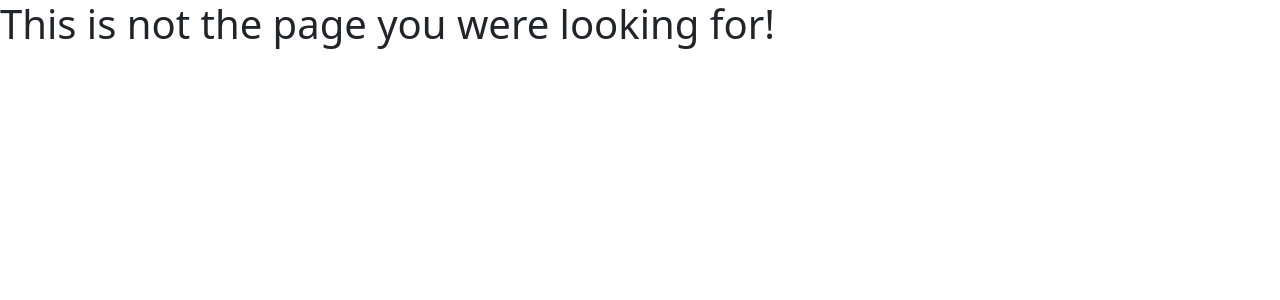
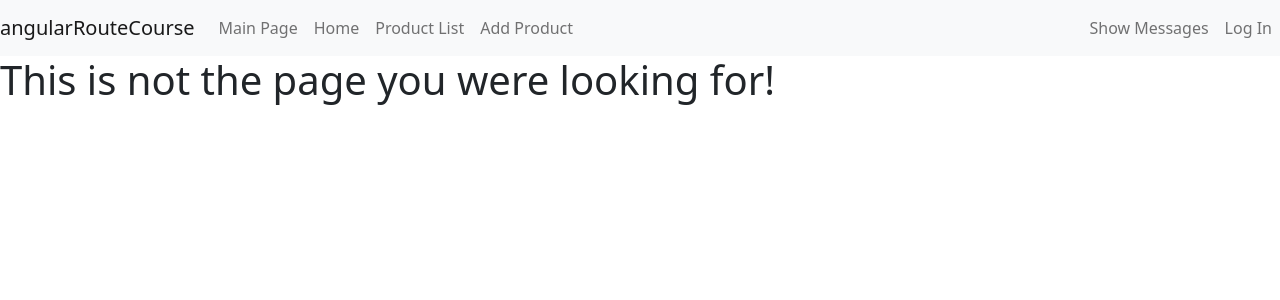
Before and after one commit to alymomdouh/angularRouteCourse, an Angular app: page /Product in a window 1280 px wide. Shown: the top 300 px of the page. Built offline with nearby package versions, Linux system fonts and the light colour scheme; what angular-in-memory-web-api would draw is missing.

Commit message:
add navbar to main app page

```diff
--- a/src/app/AngularRoutingCourse/home/components/wellcome/wellcome.component.html
+++ b/src/app/AngularRoutingCourse/home/components/wellcome/wellcome.component.html
@@ -1,3 +1,4 @@
+<!--
 <nav class="navbar navbar-expand navbar-light bg-light">
     <a class="navbar-brand">{{pageTitle}}</a>
     <ul class="navbar-nav">
@@ -29,6 +30,8 @@
         </li>
     </ul>
 </nav>
+-->
+
 <div class="container">
     <div class="card">
         <div class="card-header">
--- a/src/app/AngularRoutingCourse/home/components/wellcome/wellcome.component.ts
+++ b/src/app/AngularRoutingCourse/home/components/wellcome/wellcome.component.ts
@@ -1,5 +1,4 @@
 import { Component, OnInit } from '@angular/core';
-import { UserService } from 'src/app/AngularRoutingCourse/user/service/user.service';
 
 @Component({
   selector: 'app-wellcome',
@@ -8,20 +7,7 @@ import { UserService } from 'src/app/AngularRoutingCourse/user/service/user.serv
 })
 export class WellcomeComponent implements OnInit {
   public pageTitle = 'Welcome';
-  constructor(private userservice: UserService) { }
+  constructor() { }
   ngOnInit(): void {
   }
-  get isLoggedIn(): boolean {
-    return this.userservice.isLoggedIn;
-  }
-  get userName(): string {
-    if (this.userservice.currentUser) {
-      return this.userservice.currentUser.userName;
-    }
-    return '';
-  }
-  logOut(): void {
-    this.userservice.logout();
-    console.log('Log out');
-  }
 }
--- a/src/app/app.component.html
+++ b/src/app/app.component.html
@@ -1 +1,32 @@
+<nav class="navbar navbar-expand navbar-light bg-light">
+    <a class="navbar-brand">{{title}}</a>
+    <ul class="navbar-nav">
+        <li class="nav-item">
+            <a class="nav-link" routerLink="/index">Main Page</a>
+        </li>
+        <li class="nav-item">
+            <a class="nav-link" routerLink="/AngularRoutingCourse/Home/index">Home</a>
+        </li>
+        <li class="nav-item">
+            <a class="nav-link" routerLink="/AngularRoutingCourse/Product/list">Product List</a>
+        </li>
+        <li class="nav-item">
+            <a class="nav-link">Add Product</a>
+        </li>
+    </ul>
+    <ul class="navbar-nav ms-auto">
+        <li class="nav-item" *ngIf="isLoggedIn">
+            <a class="nav-link">Welcome {{ userName }}</a>
+        </li>
+        <li class="nav-item">
+            <a class="nav-link">Show Messages</a>
+        </li>
+        <li class="nav-item" *ngIf="!isLoggedIn">
+            <a class="nav-link" routerLink="/AngularRoutingCourse/User/login">Log In</a>
+        </li>
+        <li class="nav-item" *ngIf="isLoggedIn">
+            <a class="nav-link" (click)="logOut()">Log Out</a>
+        </li>
+    </ul>
+</nav>
 <router-outlet></router-outlet>
--- a/src/app/app.component.ts
+++ b/src/app/app.component.ts
@@ -1,4 +1,5 @@
 import { Component } from '@angular/core';
+import { UserService } from './AngularRoutingCourse/user/service/user.service';
 
 @Component({
   selector: 'app-root',
@@ -7,4 +8,20 @@ import { Component } from '@angular/core';
 })
 export class AppComponent {
   title = 'angularRouteCourse';
+   constructor(private userservice: UserService) { }
+  ngOnInit(): void {
+  }
+  get isLoggedIn(): boolean {
+    return this.userservice.isLoggedIn;
+  }
+  get userName(): string {
+    if (this.userservice.currentUser) {
+      return this.userservice.currentUser.userName;
+    }
+    return '';
+  }
+  logOut(): void {
+    this.userservice.logout();
+    console.log('Log out');
+  }
 }
```
Also changed, not shown: src/app/default-page/default-page.component.html (+18 -1 lines).
